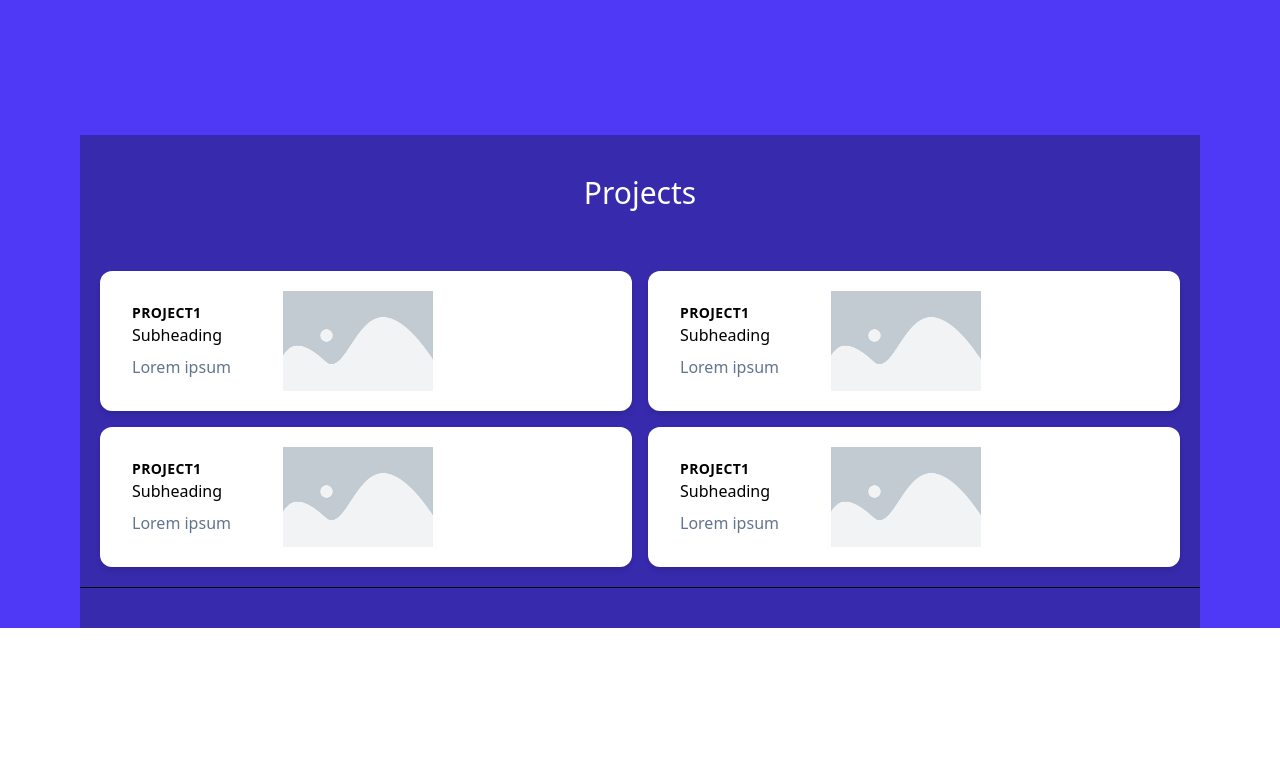
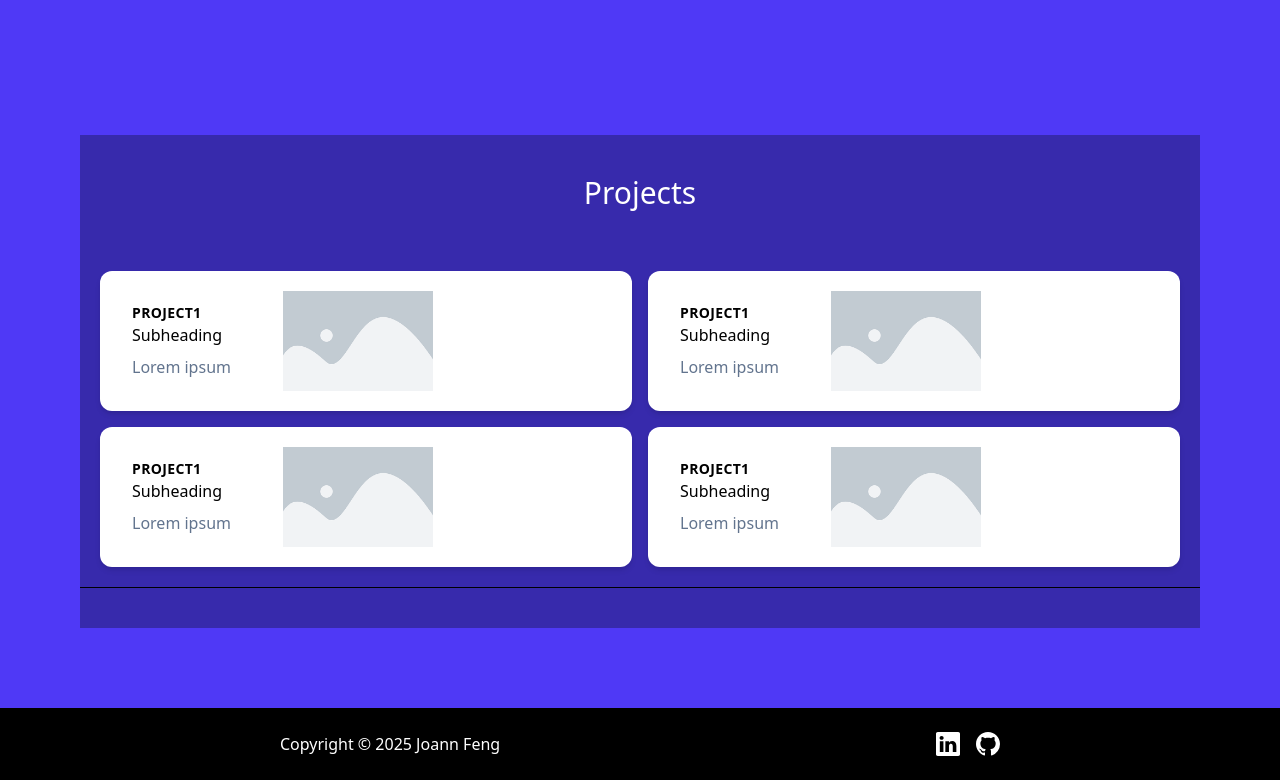
Before and after one commit to joannfeng/joannfeng.github.io, a React (Vite) app in the folder portfolio/: page / in a window 1280 px wide. Shown: the part 380-1160 px from the top of the page. Before the commit the page ends 1088 px from the top, so only its background shows below. Built offline with nearby package versions, Linux system fonts and the light colour scheme.

Commit message:
add footer component

```diff
--- /dev/null
+++ b/portfolio/src/components/footer.jsx
@@ -0,0 +1,26 @@
+import {BsFillHouseDoorFill} from 'react-icons/bs';
+import {BsEnvelopeFill} from 'react-icons/bs';
+import {BsLinkedin} from 'react-icons/bs';
+import {BsGithub} from 'react-icons/bs';
+
+
+export default function Footer() {
+    return (
+        <footer
+        className="bg-black text-center text-white">
+            <div className="flex justify-between items-center  max-w-3xl mx-auto w-full py-6 px-6">
+                <span>Copyright &copy; 2025 Joann Feng</span>
+                <div className="flex items-center space-x-4">
+                    <a href="https://linkedin.com" target="_blank" rel="noopener noreferrer"
+                    className="text-2xl">
+                    <BsLinkedin />
+                    </a>
+                    <a href="https://github.com" target="_blank" rel="noopener noreferrer"
+                    className="text-2xl">
+                    <BsGithub />
+                    </a>
+                </div>
+            </div>
+        </footer>
+    )
+}
--- a/portfolio/src/components/main.jsx
+++ b/portfolio/src/components/main.jsx
@@ -1,6 +1,7 @@
 import Navbar from "./navbar"
 import Hero from "./hero"
 import Projects from "./projects"
+import Footer from "./footer"
 
 const main = () => {
     return (
@@ -8,6 +9,7 @@ const main = () => {
             <Navbar/>
             <Hero/>
             <Projects/>
+            <Footer/>
         </div>
     )
 }
```
Also changed, not shown: 1 other file (tests, documents, lock files or other folders).
